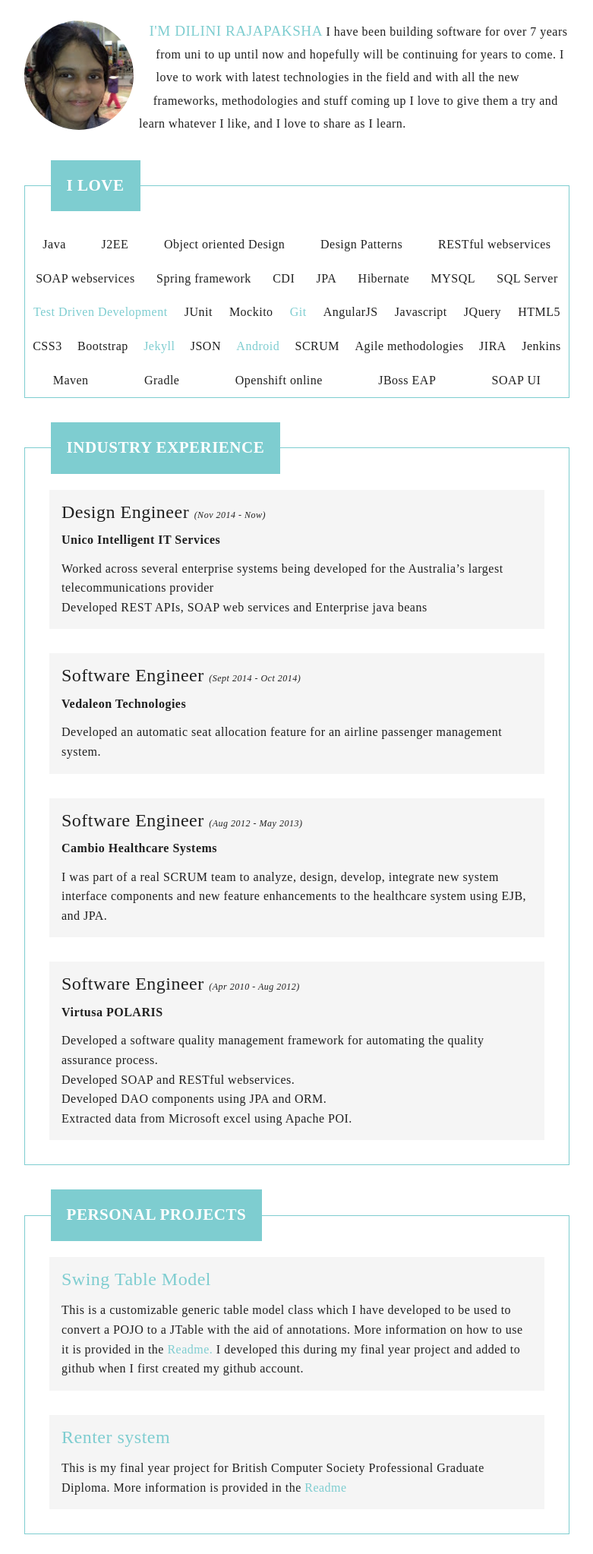
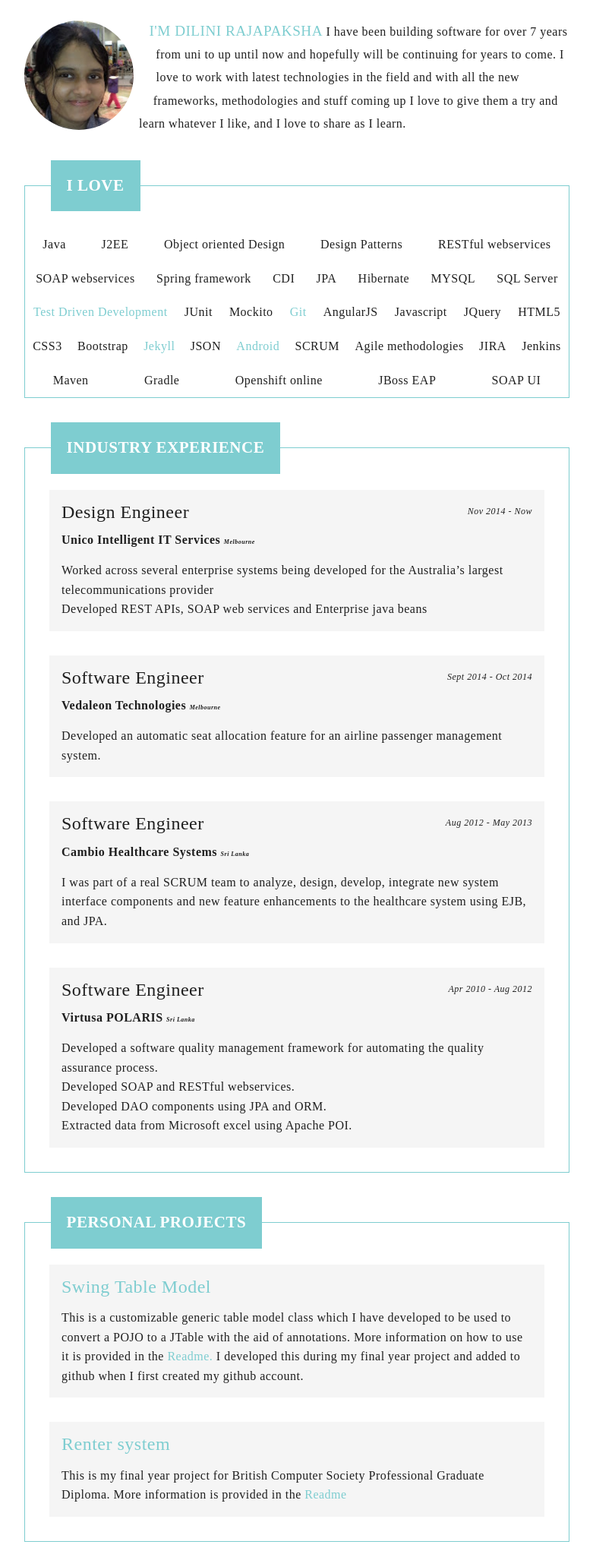
Before and after one commit to DiliniRajapaksha/DeveloperJournal, a Jekyll site: the page built from about-me.html, in a window 1280 px wide. Shown: the whole page at 76% size, without its empty margins (249-1030 px from the left). Built offline with Jekyll 4.4.1, drawn with Linux system fonts in a browser that asks for light colours; nearby versions of some CDN libraries.

Commit message:
Update profile

```diff
--- a/about-me.html
+++ b/about-me.html
@@ -62,27 +62,27 @@ title: Dilini Rajapaksha
       <fieldset>
         <legend>INDUSTRY EXPERIENCE</legend>
         <div class="flex-box-col inner-box">
-          <h3>Design Engineer <span class="h3-meta">(Nov 2014 - Now)</span></h3>
-          <a href="http://www.unico.com.au/"><h5 class="h5-sub">Unico Intelligent IT Services</h5></a>
+          <h3>Design Engineer <span class="meta float-right">Nov 2014 - Now</span></h3>
+          <a href="http://www.unico.com.au/"><h5 class="h5-sub">Unico Intelligent IT Services <span class="meta">Melbourne</span></h5></a>
           <div>Worked across several enterprise systems being developed for the Australia’s largest telecommunications provider</div>
           <div>Developed REST APIs, SOAP web services and Enterprise java beans</div>
         </div>
 
          <div class="flex-box-col inner-box">
-          <h3>Software Engineer <span class="h3-meta">(Sept 2014 - Oct 2014)</span></h3>
-          <a href="http://www.vedaleon.com.au"><h5 class="h5-sub">Vedaleon Technologies</h5></a>
+          <h3>Software Engineer <span class="meta float-right">Sept 2014 - Oct 2014</span></h3>
+          <a href="http://www.vedaleon.com.au"><h5 class="h5-sub">Vedaleon Technologies <span class="meta">Melbourne</span></h5></a>
           <div>Developed an automatic seat allocation feature for an airline passenger management system.</div>
         </div>
 
         <div class="flex-box-col inner-box">
-          <h3>Software Engineer <span class="h3-meta">(Aug 2012 - May 2013)</span></h3>
-          <a href="http://www.cambio.lk"><h5 class="h5-sub">Cambio Healthcare Systems</h5></a>
+          <h3>Software Engineer <span class="meta float-right">Aug 2012 - May 2013</span></h3>
+          <a href="http://www.cambio.lk"><h5 class="h5-sub">Cambio Healthcare Systems <span class="meta">Sri Lanka</span></h5></a>
           <div>I was part of a real SCRUM team to analyze, design, develop, integrate new system interface components and new feature enhancements to the healthcare system using EJB, and JPA.</div>
         </div>
 
         <div class="flex-box-col inner-box">
-          <h3>Software Engineer <span class="h3-meta">(Apr 2010 - Aug 2012)</span></h3>
-          <a href="http://www.virtusapolaris.com"><h5 class="h5-sub">Virtusa POLARIS</h5></a>
+          <h3>Software Engineer <span class="meta float-right">Apr 2010 - Aug 2012</span></h3>
+          <a href="http://www.virtusapolaris.com"><h5 class="h5-sub">Virtusa POLARIS <span class="meta">Sri Lanka</span></h5></a>
           <div>Developed a software quality management framework for automating the quality assurance process.</div>
           <div>Developed SOAP and RESTful webservices.</div>
           <div>Developed DAO components using JPA and ORM.</div>
--- a/css/main.scss
+++ b/css/main.scss
@@ -414,9 +414,10 @@ display: flex;
   padding-top: 0.6em;
   line-height: 1.9em;
 }
-.h3-meta{
+.meta{
   font-size: 0.5em;
   font-style: italic;
+  line-height: 2em;
 }
 .h5-sub{
   margin-top: 0px;
@@ -425,3 +426,7 @@ display: flex;
 .img-sm{
   max-width: 4em!important;
 }
+
+.float-right{
+  float: right;
+}
```
